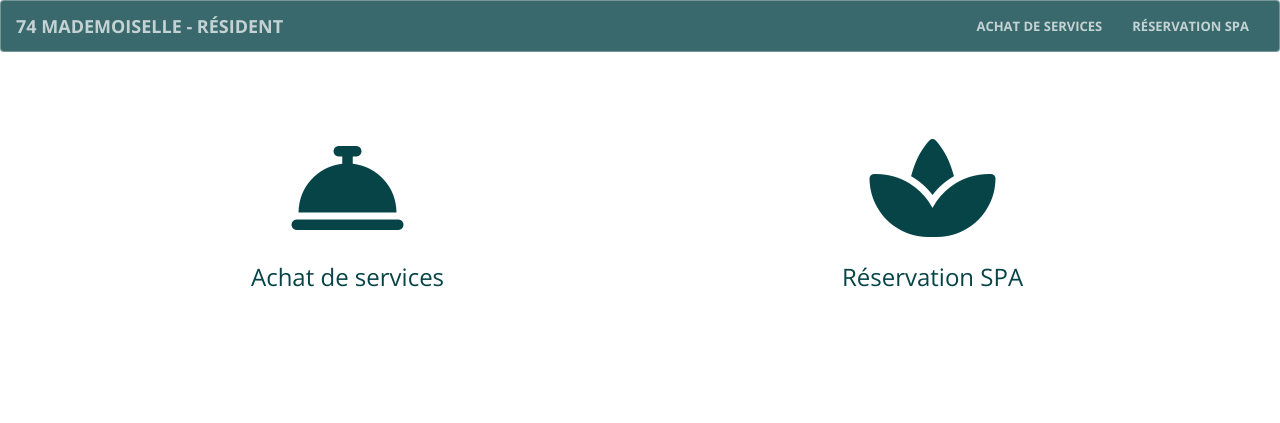
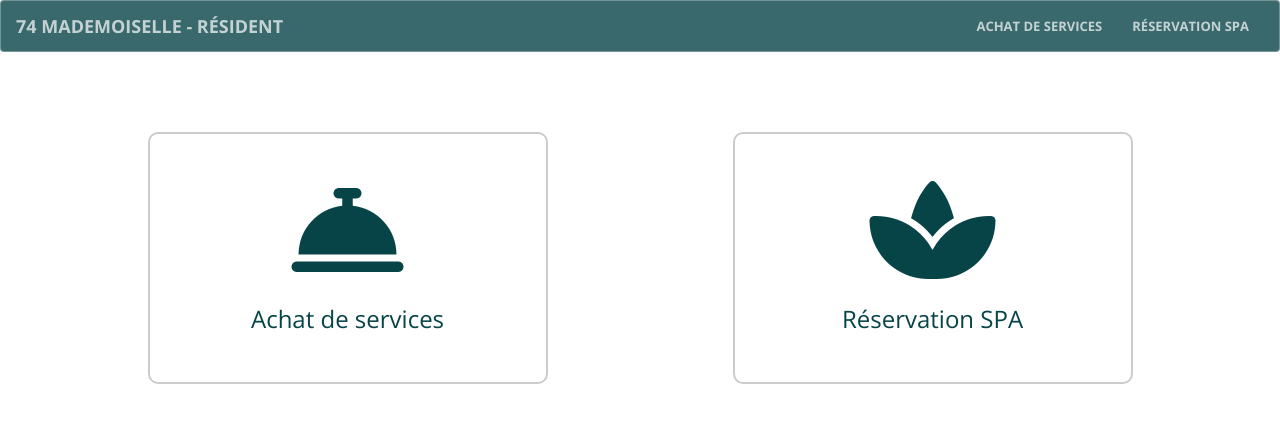
Before and after one commit to 74-mademoiselle/residence-ella.github.io, a Jekyll site: the page built from tenant.html, in a window 1280 px wide. Shown: the top 423 px of the page. Built offline with Jekyll 4.4.1, drawn with Linux system fonts in a browser that asks for light colours; nearby versions of some CDN libraries.

Commit message:
Better tenant zone

```diff
--- a/_sass/_base.scss
+++ b/_sass/_base.scss
@@ -248,6 +248,13 @@ header {
     p {
         margin-bottom: 0;
     }
+
+    &.tenant{
+        border: solid 2px #ccc;
+        border-radius: 10px;
+        padding-top: 40px;
+        padding-bottom: 40px;
+    }
 }
 
 
--- a/spa.html
+++ b/spa.html
@@ -6,7 +6,7 @@ permalink: /spa/
 {% include tenant_nav.html %}
 
 
-<iframe src="https://www.supersaas.fr/schedule/thomasWajs2/Sauna"
+<iframe src="https://www.supersaas.fr/schedule/74mademoiselle/ESPACE_SPA"
     width="100%"
     height="100%"
 ></iframe>
```
